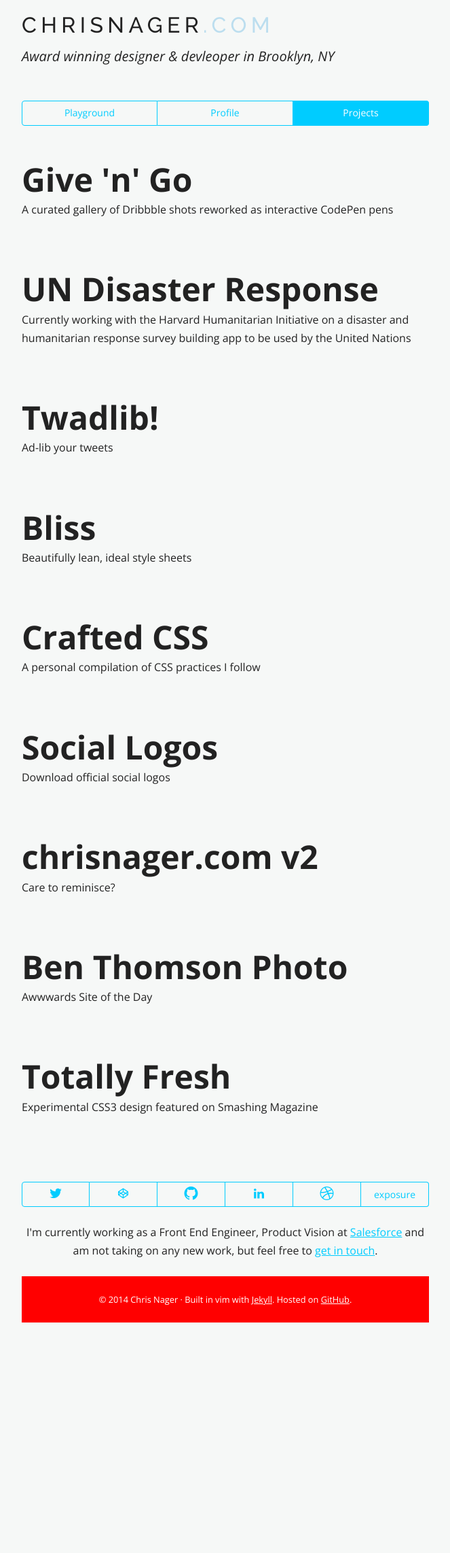
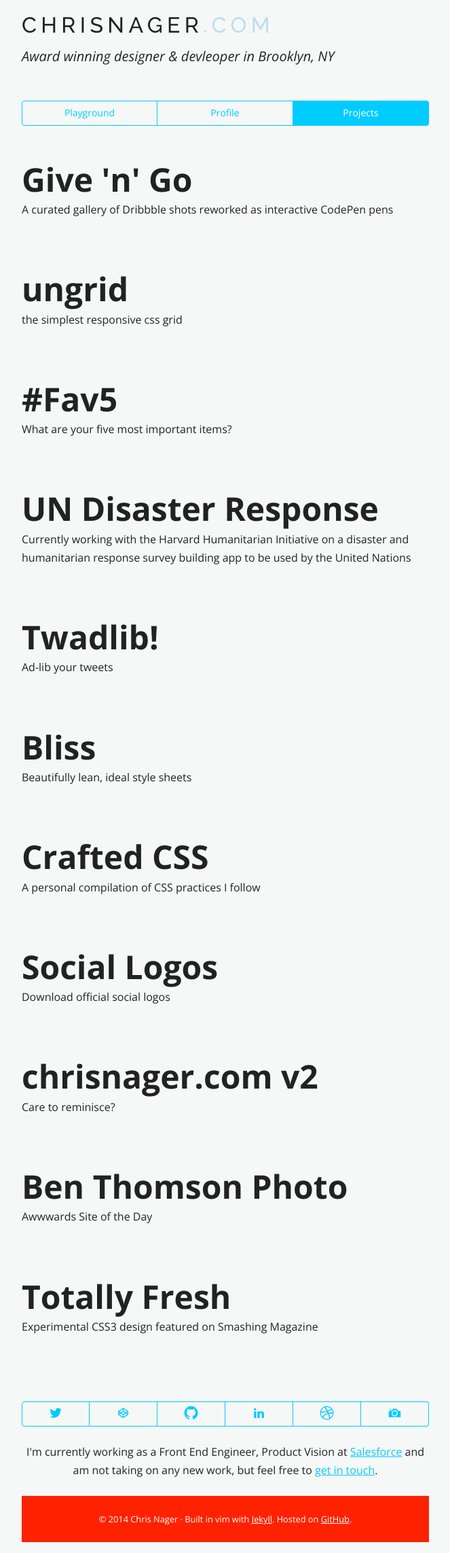
Before and after one commit to chrisnager/chrisnager.github.io, a Jekyll site: the page built from projects.html, in a window 1280 px wide. Shown: the whole page at 68% size, without its empty margins (308-971 px from the left). Built offline with Jekyll 4.4.1, drawn with Linux system fonts in a browser that asks for light colours; nearby versions of some CDN libraries; library files that are not in the unit come from our copies; Markdown is read by kramdown in place of the engine named in the settings; before the commit the page ends 1961 px from its top, so only the background shows below that.

Commit message:
Add new projects and fonts

```diff
--- a/_layouts/default.html
+++ b/_layouts/default.html
@@ -57,12 +57,12 @@
 
             <footer class="footer">
                 <ul class="social-links">
-                    <li><a href="//twitter.com/chrisnager"><i alt="f202" class="genericon genericon-twitter"></i></a></li><!--
-                 --><li><a href="//codepen.io/chrisnager"><i alt="f216" class="genericon genericon-codepen"></i></a></li><!--
-                 --><li><a href="//github.com/chrisnager"><i alt="f200" class="genericon genericon-github"></i></a></li><!--
-                 --><li><a href="//linkedin.com/in/chrisnager"><i alt="f207" class="genericon genericon-linkedin"></i></a></li><!--
-                 --><li><a href="//dribbble.com/chrisnager"><i alt="f201" class="genericon genericon-dribbble"></i></a></li><!--
-                 --><li><a href="//chrisnager.exposure.so/sutro-baths">exposure</a></li>
+                    <li><a href="//twitter.com/chrisnager"><i alt="f202" class="genericon  genericon-twitter"></i></a></li><!--
+                 --><li><a href="//codepen.io/chrisnager"><i alt="f216" class="genericon  genericon-codepen"></i></a></li><!--
+                 --><li><a href="//github.com/chrisnager"><i alt="f200" class="genericon  genericon-github"></i></a></li><!--
+                 --><li><a href="//linkedin.com/in/chrisnager"><i alt="f207" class="genericon  genericon-linkedin"></i></a></li><!--
+                 --><li><a href="//dribbble.com/chrisnager"><i alt="f201" class="genericon  genericon-dribbble"></i></a></li><!--
+                 --><li><a href="//chrisnager.exposure.so/sutro-baths"><i alt="f201" class="genericon  genericon-image"></i></a></li>
                 </ul>
                 <p>I'm currently working as a Front End Engineer, Product Vision at <a href="//salesforce.com">Salesforce</a> and am not taking on any new work, but feel free to <a href="mailto:chris@chrisnager.com">get in touch</a>.</p>
                 <div class="copyright">
--- a/css/chrisnager.css
+++ b/css/chrisnager.css
@@ -296,7 +296,7 @@ iframe {
     margin-bottom: 0;
     padding: 1.25rem 1rem;
     color: white;
-    background-color: red;
+    background-color: #f20;
 }
 
 .copyright p {
--- a/projects.html
+++ b/projects.html
@@ -10,6 +10,19 @@ permalink: /projects/
         <a class="project__link" href="//give-n-go.tumblr.com">
             <h1 class="project__title">Give 'n' Go</h1>
             <p class="project__description">A curated gallery of Dribbble shots reworked as interactive CodePen pens</p>
+        </a>
+    </li>
+
+   <li class="project">
+        <a class="project__link" href="//chrisnager.github.io/ungrid">
+            <h1 class="project__title">ungrid</h1>
+            <p class="project__description">the simplest responsive css grid</p>
+        </a>
+    </li>
+    <li class="project">
+        <a class="project__link" href="//fav5.co">
+            <h1 class="project__title">#Fav5</h1>
+            <p class="project__description">What are your five most important items?</p>
         </a>
     </li>
 
```
Also changed, not shown: other parts of _layouts/default.html (+0 -7 lines), profile.md (+8 -2 lines), css/genericons.css (line endings or trailing spaces), font/genericons-regular-webfont.ttf (added), font/genericons-regular-webfont.woff (added), 2 other files.
